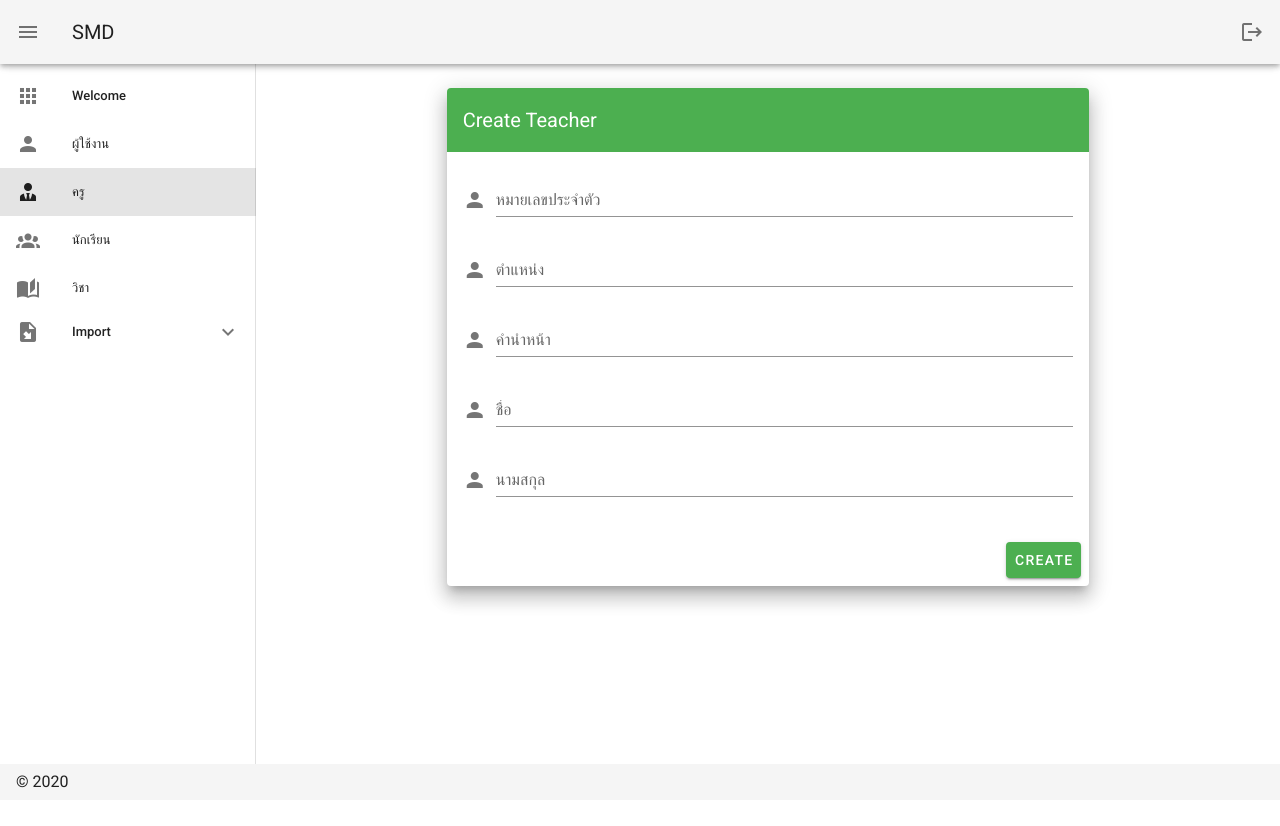
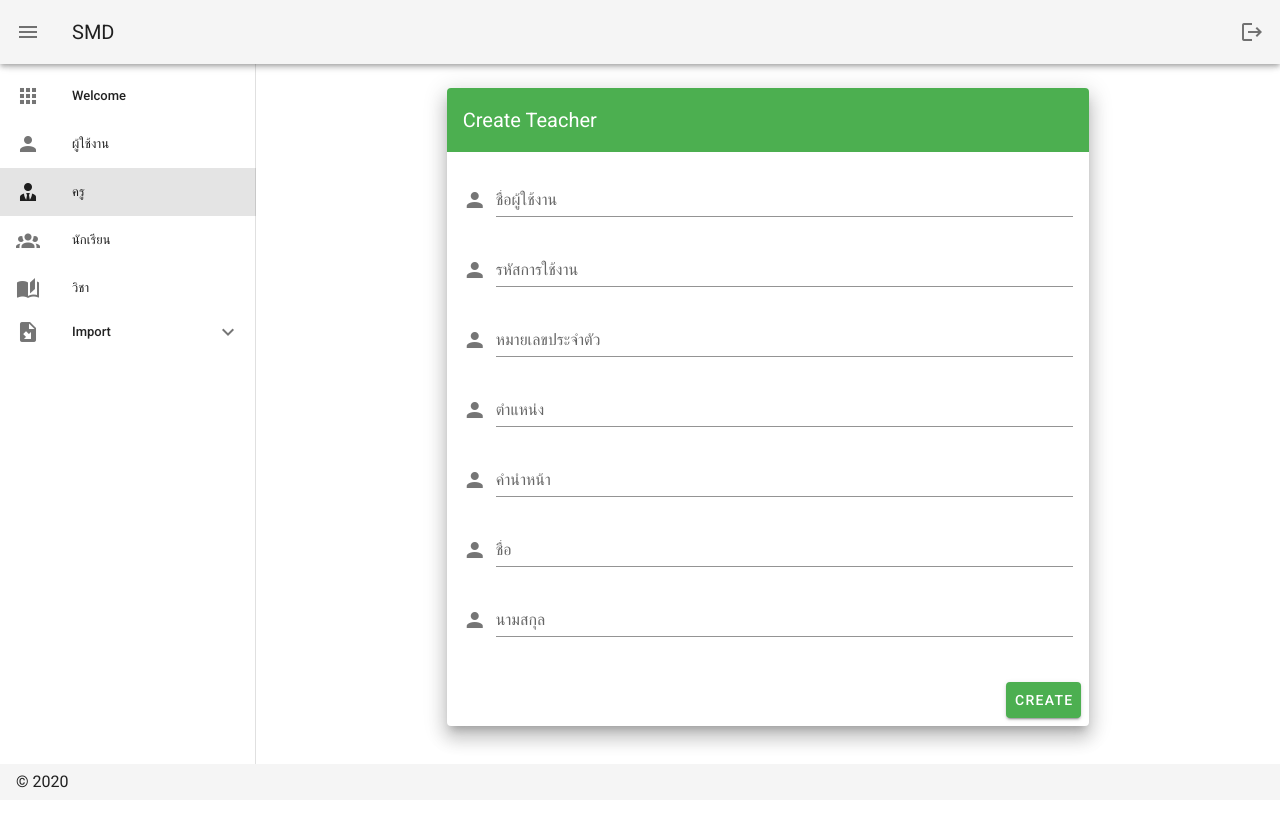
Before and after one commit to ipoobest/smd, a Nuxt app: page /teachers/form in a window 1280 px wide. Shown: the top 826 px of the page. Built offline with nearby package versions, Linux system fonts and the light colour scheme.

Commit message:
create teachers

```diff
--- a/pages/teachers/form.vue
+++ b/pages/teachers/form.vue
@@ -9,6 +9,22 @@
             </v-toolbar>
             <v-card-text>
               <v-form ref="form" lazy-validation>
+                <v-text-field
+                  v-model="username"
+                  label="ชื่อผู้ใช้งาน"
+                  prepend-icon="mdi-account"
+                  required
+                  :rules="[(v) => !!v || 'กรุณาระบุชื่อผู้ใช้งาน']"
+                  type="text"
+                />
+                <v-text-field
+                  v-model="password"
+                  label="รหัสการใช้งาน"
+                  prepend-icon="mdi-account"
+                  required
+                  :rules="[(v) => !!v || 'กรุณาระบุรหัสผ่านการใช้งาน']"
+                  type="password"
+                />
                 <v-text-field
                   v-model="teacherId"
                   label="หมายเลขประจำตัว"
@@ -70,6 +86,8 @@
 export default {
   data() {
     return {
+      username: '',
+      password: '',
       teacherId: '',
       teacherPosition: '',
       teacherTitle: '',
@@ -80,18 +98,22 @@ export default {
   methods: {
     async hendleLogin() {
       console.log('xxxx', this.teacherId)
-      const urls = 'http://27.254.156.3:1337/parse/classes/teachers'
+      const urls = 'http://27.254.156.3:1337/parse/users'
       const datas = {
+        username: this.username,
+        password: this.password,
         teacherId: this.teacherId,
         teacherPosition: this.teacherPosition,
         title: this.teacherTitle,
         firstName: this.firstName,
-        lastName: this.lastName
+        lastName: this.lastName,
+        type: 'teacher'
       }
       const headers = {
         'X-Parse-Application-Id': '37151b935e618517d2467aaa4e10f8ed'
       }
       const response = await this.$axios.$post(urls, datas, { headers })
+      console.log('response : ', response)
       if (response.objectId != null) {
         this.$router.replace({ name: 'teachers' })
       }
--- a/pages/teachers/index.vue
+++ b/pages/teachers/index.vue
@@ -21,6 +21,7 @@
             :items="items"
             :items-per-page="20"
             :search="search"
+            @pagination="handlePagination"
           ></v-data-table>
         </v-card>
       </v-col>
@@ -47,22 +48,30 @@ export default {
       title: `ครู`
     }
   },
-  async mounted() {
+  mounted() {
     //  @pagination="handlePagination"
-    // this.getDataFromApi().then((result) => (this.items = result))
-    const url = 'http://27.254.156.3:1337/parse/users?where={"type":"teacher"}'
-    const headers = {
-      'X-Parse-Application-Id': '37151b935e618517d2467aaa4e10f8ed'
-    }
-    const data = await this.$axios.$get(url, { headers })
-    this.items = data.results
-    console.log('result ', data.results)
+    this.getDataFromApi().then((result) => (this.items = result))
+    // const url = 'http://27.254.156.3:1337/parse/users?where={"type":"teacher"}'
+    // const headers = {
+    //   'X-Parse-Application-Id': '37151b935e618517d2467aaa4e10f8ed'
+    // }
+    // const data = await this.$axios.$get(url, { headers })
+    // this.items = data.results
+    // console.log('result ', data.results)
   },
   methods: {
     async getDataFromApi(limit = 50, skip = 0) {
-      const variable = await this.$store.dispatch(`teachers/getTeachers`)
+      // const variable = await this.$store.dispatch(`teachers/getTeachers`)
 
-      return variable.results
+      // return variable.results
+      const url =
+        'http://27.254.156.3:1337/parse/users?where={"type":"teacher"}'
+      const headers = {
+        'X-Parse-Application-Id': '37151b935e618517d2467aaa4e10f8ed'
+      }
+      const data = await this.$axios.$get(url, { headers })
+      this.items = data.results
+      console.log('result ', data.results)
     },
     async handlePagination(e) {
       if (e.page === e.pageCount) {
```
